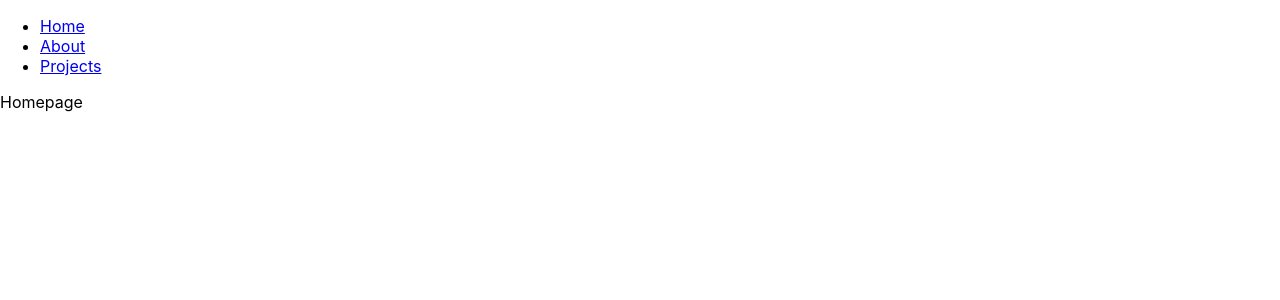
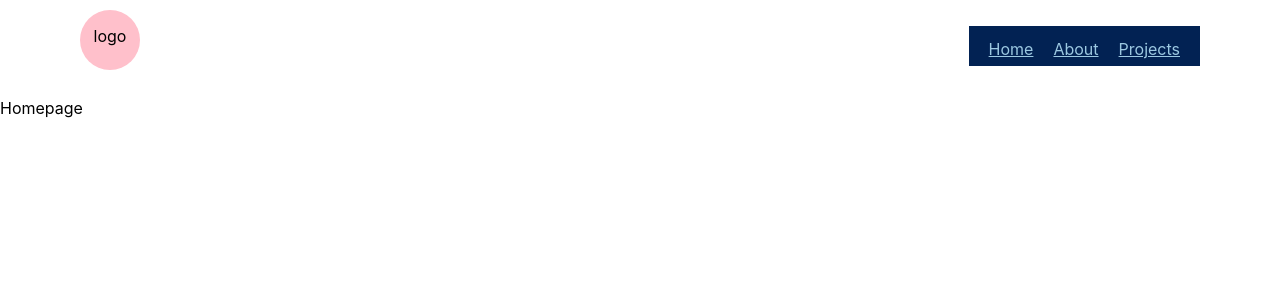
Before and after one commit to Zeph180/zeph.me, a React (Create React App) app: page / in a window 1280 px wide. Shown: the top 300 px of the page. Built offline with nearby package versions, Linux system fonts and the light colour scheme.

Commit message:
first commit of the navbar

```diff
--- a/src/App.js
+++ b/src/App.js
@@ -2,10 +2,8 @@ import React from "react";
 import { BrowserRouter, Route, Routes } from "react-router-dom";
 import HomePage from "./pages/HomePage";
 import AboutPage from "./pages/AboutPage";
-import Navbar from "./components/Navbar";
+import Navbar from "./components/navbar/Navbar";
 import ProjectsPage from "./pages/ProjectsPage";
-
-// const router = createBrowserRouter({})
 
 function App() {
 	return (
--- a/src/components/Navbar.js
+++ /dev/null
@@ -1,24 +0,0 @@
-import React from "react";
-import { Link,} from "react-router-dom";
-// import AboutPage from "../pages/AboutPage";
-// import HomePage from "../pages/HomePage";
-// import ProjectsPage from "../pages/ProjectsPage";
-
-const Navbar = () => {
-	return (
-		<ul>
-			<li>
-				<Link to="/">Home</Link>
-			</li>
-			<li>
-				<Link to="/about">About</Link>
-			</li>
-			<li>
-				<Link to="/projects">Projects</Link>
-			</li>
-		</ul>
-
-	);
-};
-
-export default Navbar;
--- /dev/null
+++ b/src/components/navbar/Navbar.css
@@ -0,0 +1,41 @@
+#nav-container {
+    display: flex;
+    justify-content: space-between;
+    padding-left: 80px;
+    padding-right: 80px;
+    margin-top: 10px;
+}
+
+#nav-logo {
+    background-color: pink;
+    width: 60px;
+    height: 60px;
+    border-radius: 50%;
+    text-align: center;
+    align-items: center;
+}
+
+#nav-list {
+    background-color: #022253;
+    width: fit-content;
+    height: 40px;
+    padding-left: 0;
+    padding-right: 20px;
+}
+
+.nav-list-item {
+    display: inline-block;
+    justify-self: center;
+    padding-top: 6%;
+    padding-left: 20px;
+    margin-right: 40;
+    text-decoration: none;
+}
+
+.nav-logo {
+    background-color: aqua;
+}
+
+.nav-link {
+    color: rgba(156, 200, 225, 1);
+}
--- /dev/null
+++ b/src/components/navbar/Navbar.js
@@ -0,0 +1,26 @@
+import React from "react";
+import { Link,} from "react-router-dom";
+import "./Navbar.css";
+
+const Navbar = () => {
+	return (
+		<div id="nav-container">
+			<div id="nav-logo">
+				<p >logo</p>
+			</div>
+			<ul id="nav-list">
+				<li className="nav-list-item">
+					<Link to="/" className="nav-link">Home</Link>
+				</li>
+				<li className="nav-list-item">
+					<Link to="/about" className="nav-link">About</Link>
+				</li>
+				<li className="nav-list-item">
+					<Link to="/projects" className="nav-link">Projects</Link>
+				</li>
+			</ul>
+		</div>
+	);
+};
+
+export default Navbar;
```
